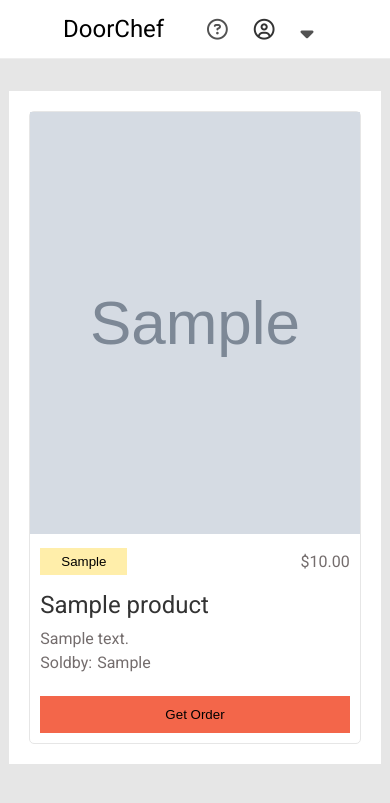
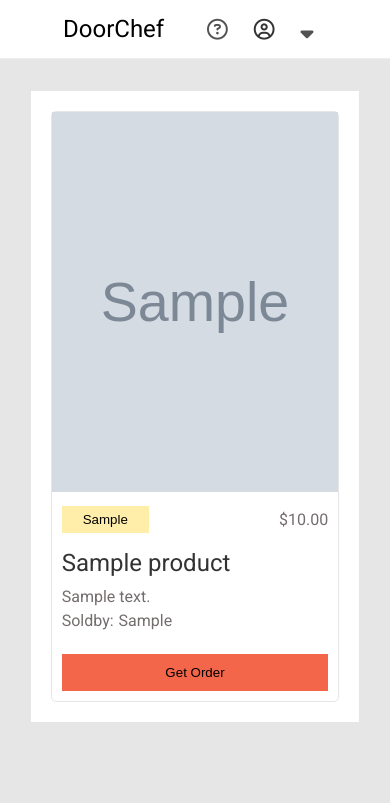
Before and after one commit to VincentWoglo/Doorchef-Project-Prototype, a PHP site: page /home.php in a window 390 px wide. Shown: the top 803 px of the page. Run offline with PHP 8.4, Linux system fonts and the light colour scheme; the visitor is signed in with stand-in values (Sample User, id 1); tables that the repository leaves empty or names only in its code hold one stand-in row (values such as "Sample post"); grey boxes marked "Sample" are stand-in pictures; some libraries are stand-ins or nearby versions.

Commit message:
Add files via upload

```diff
--- a/css/home.css
+++ b/css/home.css
@@ -9,7 +9,7 @@ body{
 }
 .container{
   background-color: #ffffff;
-  width: 85%;
+  width: 74%;
   margin: 0 auto;
   margin-top: 2em;
   padding: 20px 20px 20px 20px;
@@ -33,7 +33,7 @@ a:visited{
 }
 .products{
   border: 1px #e6e6e6 solid;
-  width: 305px;
+  width: 23vw;
   border-radius: 5px;
 }
 .list{
@@ -52,7 +52,7 @@ a:visited{
   padding: 5px 20px;
 }
 .list-img{
-  width: 305px;
+  width: 23vw;
   height: 30vh;
 }
 .list-title{
@@ -89,29 +89,18 @@ a:visited{
   border: 1px #f3664a solid;
 
 }
-@media only screen and (max-width: 1139px){
+@media only screen and (max-width: 1302px){
   .products{
     border: 1px #e6e6e6 solid;
-    width: 400px;
+    width: 35vw;
     border-radius: 5px;
   }
   .list-img{
-    width: 400px;
+    width: 35vw;
     height: 40vh;
   }
 }
 @media only screen and (max-width: 988px){
-  .products{
-    border: 1px #e6e6e6 solid;
-    width: 350px;
-    border-radius: 5px;
-  }
-  .list-img{
-    width: 350px;
-    height: 30vh;
-  }
-}
-@media only screen and (max-width: 870px){
   .products{
     border: 1px #e6e6e6 solid;
     width: 100%;
@@ -119,6 +108,6 @@ a:visited{
   }
   .list-img{
     width: 100%;
-    height: 50vh;
+    height: 45vh;
   }
 }
```
Also changed, not shown: css/search.css (+21 -28 lines).
